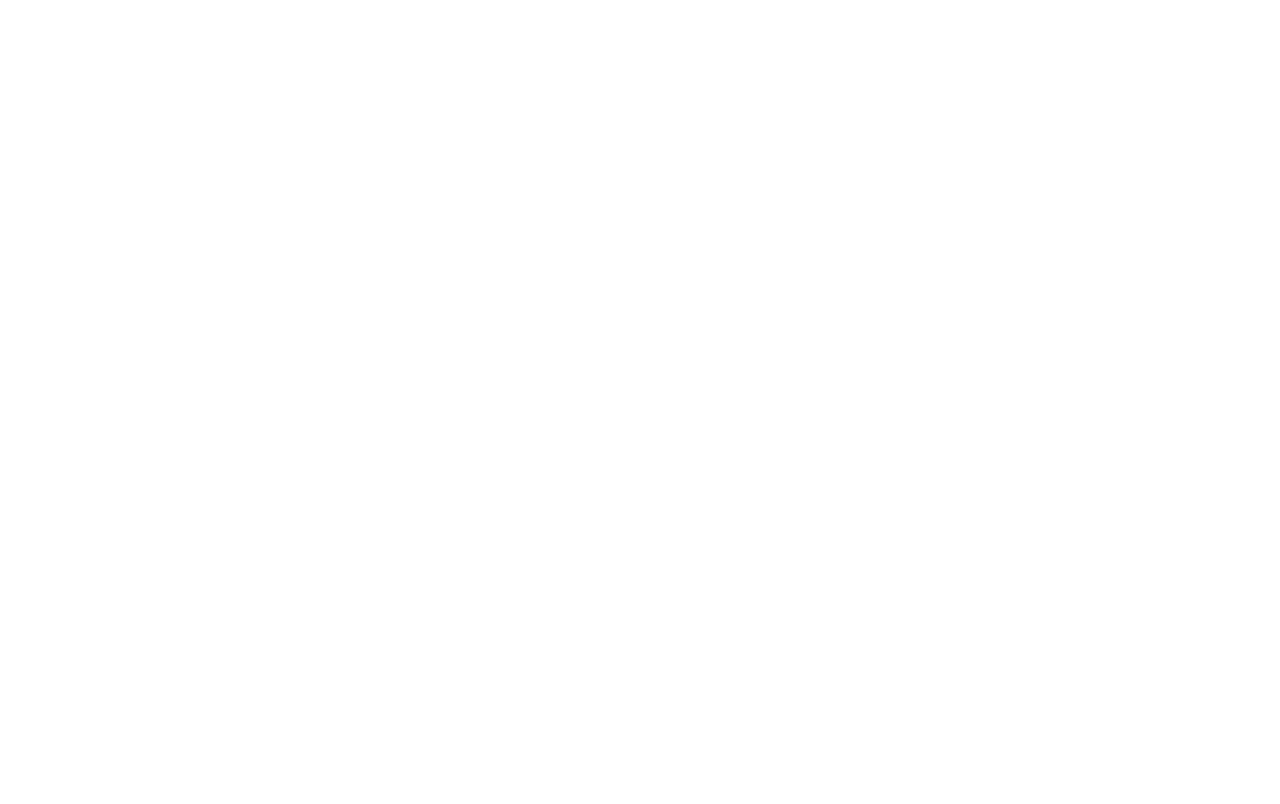
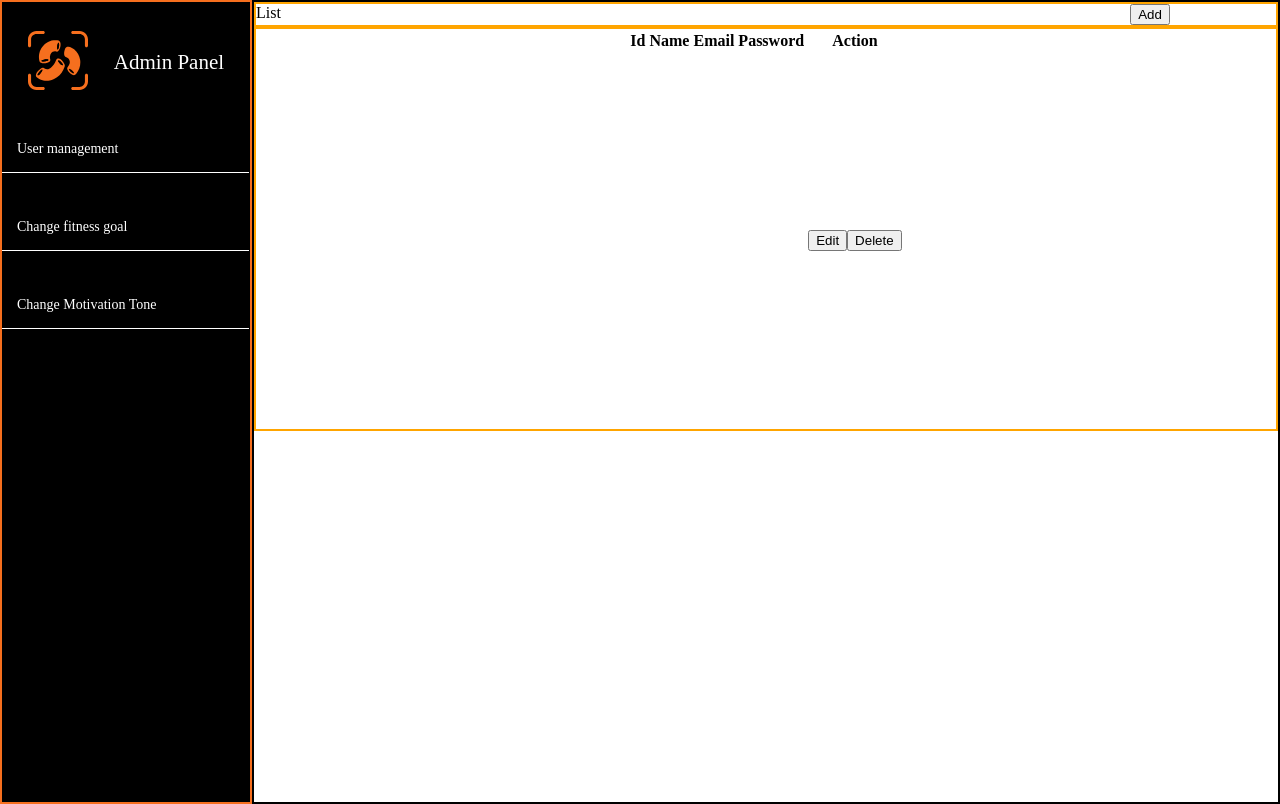
Before and after one commit to TrydigitalSolution-it/karuna_frontend, a React (Vite) app: page /usermanagement in a window 1280 px wide. Before the commit this address had no page. Built offline with nearby package versions, Linux system fonts and the light colour scheme.

Commit message:
create input and button component

```diff
--- a/src/App.jsx
+++ b/src/App.jsx
@@ -1,5 +1,3 @@
-
-
 import "./App.css";
 import Dashboard from "./component/Dashboard";
 import { BrowserRouter, Routes, Route, Form } from "react-router-dom";
@@ -11,22 +9,18 @@ import Fitness from "./pages/Fitness";
 import UserForm from "./pages/Form";
 function App() {
   return (
-
     <BrowserRouter>
-
       <Routes>
         <Route path="/" element={<Dashboard />} />
         <Route path="/signin" element={<SignIn />} />
-          <Route path="/dashboard" element={<DashboardLayout/>}>
-            <Route path="usermanagement" element={<UserManagement/>}>
-            <Route path="userform" element={<UserForm/>}/>
+        <Route  element={<DashboardLayout />}>
+          <Route path="usermanagement" element={<UserManagement />}/>
+            <Route path="userform" element={<UserForm />} />
 
-            </Route>
-            <Route path="fitness" element={<Fitness/>}/>
+          <Route path="fitness" element={<Fitness />} />
         </Route>
       </Routes>
     </BrowserRouter>
-
   );
 }
 
--- /dev/null
+++ b/src/Component/Button.tsx
@@ -0,0 +1,19 @@
+import React from 'react'
+
+interface ButtonProps{
+  text: string;
+  onClick:(event:React.MouseEvent<HTMLButtonElement>) =>void;
+  type?: "submit" | "reset" | "button" | undefined;
+  className: string;
+
+}
+
+const Button: React.FC<ButtonProps> = ({ text,type,onClick,className}) => {
+  return (
+    <div>
+      <button  type={type} onClick={onClick} className={className}>{text}</button>
+    </div>
+  )
+}
+
+export default Button
--- a/src/Component/CreateAccount.jsx
+++ b/src/Component/CreateAccount.jsx
@@ -7,12 +7,12 @@ const CreateAccount = () => {
       <div className="create-account__text">
         Don't have an Account? <span>Create Account</span>{" "}
       </div>
-      <div className="create-account__separator"> or</div>
-      <div className="create-account__socials">
+      {/* <div className="create-account__separator"> or</div> */}
+      {/* <div className="create-account__socials">
 
         <div className="socials_google"><img src={Google} alt="" /></div>
         <div className="socials_Apple"><img src={Apple} alt="" /></div>
-      </div>
+      </div> */}
     </div>
   );
 };
--- a/src/Component/Dashboard.jsx
+++ b/src/Component/Dashboard.jsx
@@ -1,108 +1,115 @@
 import React, { useState } from "react";
-import Icon from '../assets/Icon.svg';
+import logo from "../assets/Icon.svg";
 import CreateAccount from "./CreateAccount";
+import TextInput from "../component/TextInput";
+import Button from "../component/Button";
+import visibility from "../assets/visibility.svg"
+import Icon from "../component/Icon.jsx";
+import react from "../assets/react.svg"
+
 const Dashboard = () => {
-    const[formdata,Setformdata]=useState({
-        email:"",
-        password:""
+  const [formdata, Setformdata] = useState({
+    email: "",
+    password: "",
   });
-    const[errors,Seterrors]=useState({});
-    const handleSubmit=(e)=>{
+  const [errors, Seterrors] = useState({});
+  const handleSubmit = (e) => {
     e.preventDefault();
-        let newErrors={}
+    let newErrors = {};
     const emailRegex = /^[^\s@]+@[^\s@]+\.[^\s@]+$/;
     const passwordRegex =
       /^(?=.*[a-z])(?=.*[A-Z])(?=.*\d)(?=.*[@$!%*?&])[A-Za-z\d@$!%*?&]{8,}$/;
-      if(!formdata.email){
-        newErrors.email="Email is  required";
+    if (!formdata.email) {
+      newErrors.email = "Email is  required";
       // console.log(newErrors);
+    } else if (!emailRegex.test(formdata.email)) {
+      newErrors.email = "Enter a valid Email";
     }
-        else if(!emailRegex.test(formdata.email)){
-          newErrors.email="Enter a valid Email";
-        }
-        if(!formdata.password){
-            newErrors.password="Password is required";
+    if (!formdata.password) {
+      newErrors.password = "Password is required";
       // console.log(newErrors);
-        }
-            else if(!passwordRegex.test(formdata.password)){
-                newErrors.password="Password must include: Number (0-9) ,Capital letter(A-Z),"
-
-
+    } else if (!passwordRegex.test(formdata.password)) {
+      newErrors.password =
+        "Password must include: Number (0-9) ,Capital letter(A-Z),";
     }
     Seterrors(newErrors);
     if (Object.keys(newErrors).length === 0) {
       console.log("Form submitted successfully:", formdata);
       // alert("Form submitted successfully!");
       Setformdata({
-        email:"",
-        password:""
-      })
+        email: "",
+        password: "",
+      });
+    }
+  };
+  const handlechange = (e) => {
+    console.log("karuna");
+    const { name, value } = e.target;
 
-    }
+    // console.log("key::" + name, "value::" + value);
 
-
-    }
-      const handlechange=(e)=>{
-        const{name ,value}=e.target;
-        // const [emailvalue,passwordvalue]=e.target;
-        // Setformdata({...formdata,[email]:emailvalue,[password]:passwordvalue})
-        // console.log(emailvalue,passwordvalue);
-        console.log('key::'+name,"value::"+value);
-
-        Setformdata({...formdata,[name]:value});
-
-        // console.log(result);
-        // console.log(formdata);
-
-
-
-      }
+    Setformdata({ ...formdata, [name]: value });
+  };
 
   return (
     <div className="main_div">
       <form action="" className="main_form" onSubmit={handleSubmit}>
         <div>
+        <div className="logo_div"><img  className="img"src={logo} alt="logo" /> </div>
+
           <div className="LoginAdmin_Heading">Sign In</div>
         </div>
-        {/* <div className="logo_div"><img  className="img"src={Icon} alt="logo" /> </div> */}
 
         <div className="Email_input_div">
           <label htmlFor="">Email Address</label>
-          <input
+           <TextInput
+           name="email"
+          type="text"
+          value={formdata.email}
           className="Email_password_input"
-            type="text"
           placeholder="Email"
-            name="email"
-            value={formdata.email}
-            onChange={handlechange}
-          />
+          onChange={handlechange}/>
+
         </div>
-        <div className="Msg_red">  {errors.email}</div>
+        <div className="Msg_red"> {errors.email}</div>
         <div className="Password_div">
+
           <label htmlFor=""> Password</label>
-          <input
+          <div className="">
+          <TextInput
             className="Email_password_input"
             type="password"
             placeholder="Password"
             name="password"
             value={formdata.password}
             onChange={handlechange}
+            icon={visibility}
           />
+          <Icon className="Icon-visibility" name="visibility" src={visibility}/>
+          </div>
+
+
+
         </div>
         <div className="Msg_red"> {errors.password}</div>
         <div className="remember_div">
           <div className="Remember_div">
             <input type="checkbox" />
-            <label className="label_Remember" htmlFor="Remember me"> Remember Me</label>
+            <label className="label_Remember" htmlFor="Remember me">
+              {" "}
+              Remember Me
+            </label>
           </div>
           <a className="forgot_div" href="">
             Forgot Password
           </a>
         </div>
         <div className="Login_button_div">
-          <button className="Login_button">Login</button>
+          {/* <button className="Login_button">Login</button> */}
+          <Button  className="Login_button" text="Login" />
+
         </div>
-        <CreateAccount/>
+        <CreateAccount />
       </form>
     </div>
   );
--- /dev/null
+++ b/src/Component/Icon.jsx
@@ -0,0 +1,16 @@
+import React from 'react'
+const Icon = ({name,className,src}) => {
+
+  return (
+    <div className='Icon_img'>
+        <img
+          src={src}
+          alt={name}
+          className={className}
+        />
+
+    </div>
+  )
+}
+
+export default Icon;
--- /dev/null
+++ b/src/Component/TextInput.jsx
@@ -0,0 +1,22 @@
+import React from "react";
+import Icon from "../component/Icon"
+const TextInput = ({ name, type, value, className, placeholder, onChange,icon }) => {
+  return (
+    <div>
+      <input
+        name={name}
+        type={type}
+        value={value}
+        className={className}
+        placeholder={placeholder}
+        onChange={onChange}
+
+      />
+
+
+
+    </div>
+  );
+};
+
+export default TextInput;
--- a/src/pages/Form.jsx
+++ b/src/pages/Form.jsx
@@ -1,9 +1,13 @@
 import React, { useState } from 'react'
+import { useNavigate } from 'react-router-dom';
+import TextInput from '../component/TextInput';
+import Button from '../component/Button';
+import img from "../assets/Icon.svg";
 
 
 const Form = () => {
 
-
+    const navigate=useNavigate();
     const [formdata, Setformdata] = useState({
       name:"",
     email: "",
@@ -44,6 +48,7 @@ const Form = () => {
         password: "",
       });
     }
+     navigate("/usermanagement")
   };
   const handlechange = (e) => {
     const { name, value } = e.target;
@@ -57,36 +62,35 @@ const Form = () => {
     <div className="main_div">
       <form action="" className="main_form" onSubmit={handleSubmit}>
         <div>
-          <div className="LoginAdmin_Heading">Sign In</div>
+          <div className="LoginAdmin_Heading">User Details</div>
         </div>
         {/* <div className="logo_div"><img  className="img"src={Icon} alt="logo" /> </div> */}
  <div className="Email_input_div">
           <label htmlFor="">Name</label>
-          <input
-            className="Email_password_input"
-            type="text"
-            placeholder="name"
-            name="name"
-            value={formdata.name}
-            onChange={handlechange}
-          />
+
+         <TextInput
+           name="email"
+          type="text"
+          value={formdata.email}
+          className="Email_password_input"
+          placeholder="Email"
+          onChange={handlechange}/>
         </div>
         <div className="Msg_red"> {errors.name}</div>
         <div className="Email_input_div">
-          <label htmlFor="">Email Address</label>
-          <input
-            className="Email_password_input"
-            type="text"
-            placeholder="Email"
-            name="email"
-            value={formdata.email}
-            onChange={handlechange}
-          />
+          <label htmlFor="">Email </label>
+        <TextInput
+           name="email"
+          type="text"
+          value={formdata.email}
+          className="Email_password_input"
+          placeholder="Email"
+          onChange={handlechange}/>
         </div>
         <div className="Msg_red"> {errors.email}</div>
         <div className="Password_div">
           <label htmlFor=""> Password</label>
-          <input
+         <TextInput
             className="Email_password_input"
             type="password"
             placeholder="Password"
@@ -98,7 +102,8 @@ const Form = () => {
         <div className="Msg_red"> {errors.password}</div>
 
         <div className="Login_button_div">
-          <button className="Login_button">Save</button>
+          {/* <button className="Login_button">Save</button> */}
+          <Button  className="Login_button" text="Continue" />
         </div>
 
       </form>
@@ -106,4 +111,4 @@ const Form = () => {
   );
 }
 
-export default Form
+export default Form;
--- a/src/pages/SignIn.jsx
+++ b/src/pages/SignIn.jsx
@@ -1,6 +1,8 @@
 import React, { useState } from "react";
 import CreateAccount from "../component/CreateAccount";
-
+import TextInput from "../component/TextInput";
+import Button from "../component/Button"
+import visibility from "../assets/Icon.svg"
 const SignIn = () => {
   const [emaildata, SetEmaildata] = useState({
     email: "",
@@ -40,18 +42,23 @@ const SignIn = () => {
           </div>
           <div className="Email_input_div">
             <label htmlFor="">Email Address</label>
-            <input
+            <TextInput className="Email_password_input" type="text" placeholder="Email" name="email" value={emaildata.email}
+              onChange={handlechange}/>
+                        <Icon className="Icon-visibility" name="visibility" src={visibility}/>
+
+            {/* <input
               className="Email_password_input"
               type="text"
               placeholder="Email"
               name="email"
               value={emaildata.email}
               onChange={handlechange}
-            />
+            /> */}
           </div>
           <div className="Msg_red"> {error.email} </div>
           <div className="Login_button_div">
-            <button className="Login_button">Continue</button>
+            {/* <button className="Login_button">Continue</button> */}
+            <Button className="Login_button"  text="Continue"/>
           </div>
           <CreateAccount/>
         </form>
--- a/src/pages/UserManagement.jsx
+++ b/src/pages/UserManagement.jsx
@@ -1,8 +1,27 @@
-import React from "react";
-import { Outlet } from "react-router-dom";
+import React, { useState } from "react";
+import { Outlet, useNavigate } from "react-router-dom";
 import { Link } from "react-router-dom";
 
 const UserManagement = () => {
+  const navigate=useNavigate();
+  const [users, Setusers] = useState([
+    {
+      id: "",
+      name: "",
+      email: "",
+      password: "",
+    }
+  ]);
+  const handleEdit=()=>{
+
+  }
+   const handleDelete = (id) => {
+    Setusers(users.filter((user) => user.id !== id));
+  };
+  const handleAdd=()=>{
+      navigate("/userform")
+  }
+
   return (
     <div className="usermanagement">
       <div className="text_nav">
@@ -12,23 +31,44 @@ const UserManagement = () => {
             <input type="text" placeholder="Search" />
           </div> */}
           <div className="Add_button">
-           <Link to='userform'><button>Add</button></Link>
-              {/* <button></button> */}
+
+              <button onClick={handleAdd}>Add</button>
 
           </div>
         </div>
       </div>
       <div className="user_main">
+        <table>
           <thead>
             <tr>
+              <th>Id</th>
               <th> Name</th>
               <th>Email</th>
               <th>Password</th>
               <th>Action</th>
             </tr>
           </thead>
+          <tbody>
+            {users.map((e) => {
+              return (
+                <tr key={e}>
+                  <td>{e.id}</td>
+                  <td>{e.name}</td>
+                  <td>{e.email}</td>
+                  <td>{e.password}</td>
+                  <td><button onClick={handleEdit}>Edit</button>
+            <button onClick={handleDelete}>Delete</button></td>
+                </tr>
+              );
+            })}
+
+          </tbody>
+        </table>
       </div>
-      <main><Outlet/></main>
+
+      <main>
+        <Outlet />
+      </main>
     </div>
   );
 };
```
Also changed, not shown: src/App.css (+29 -3 lines), src/assets/visibility.svg (added), 1 other file (tests, documents, lock files or other folders). Lines whose indentation alone changed are shown as unchanged.
